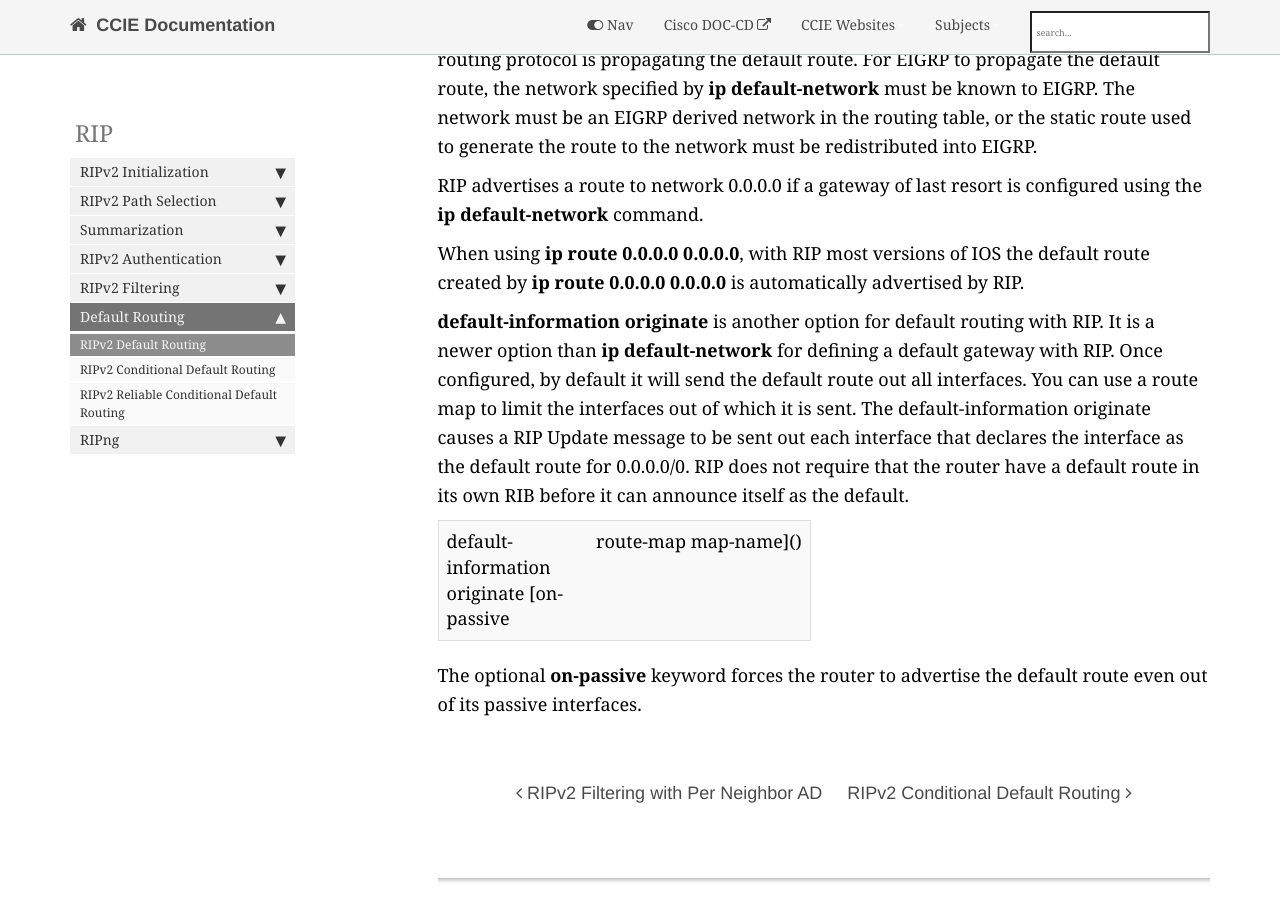
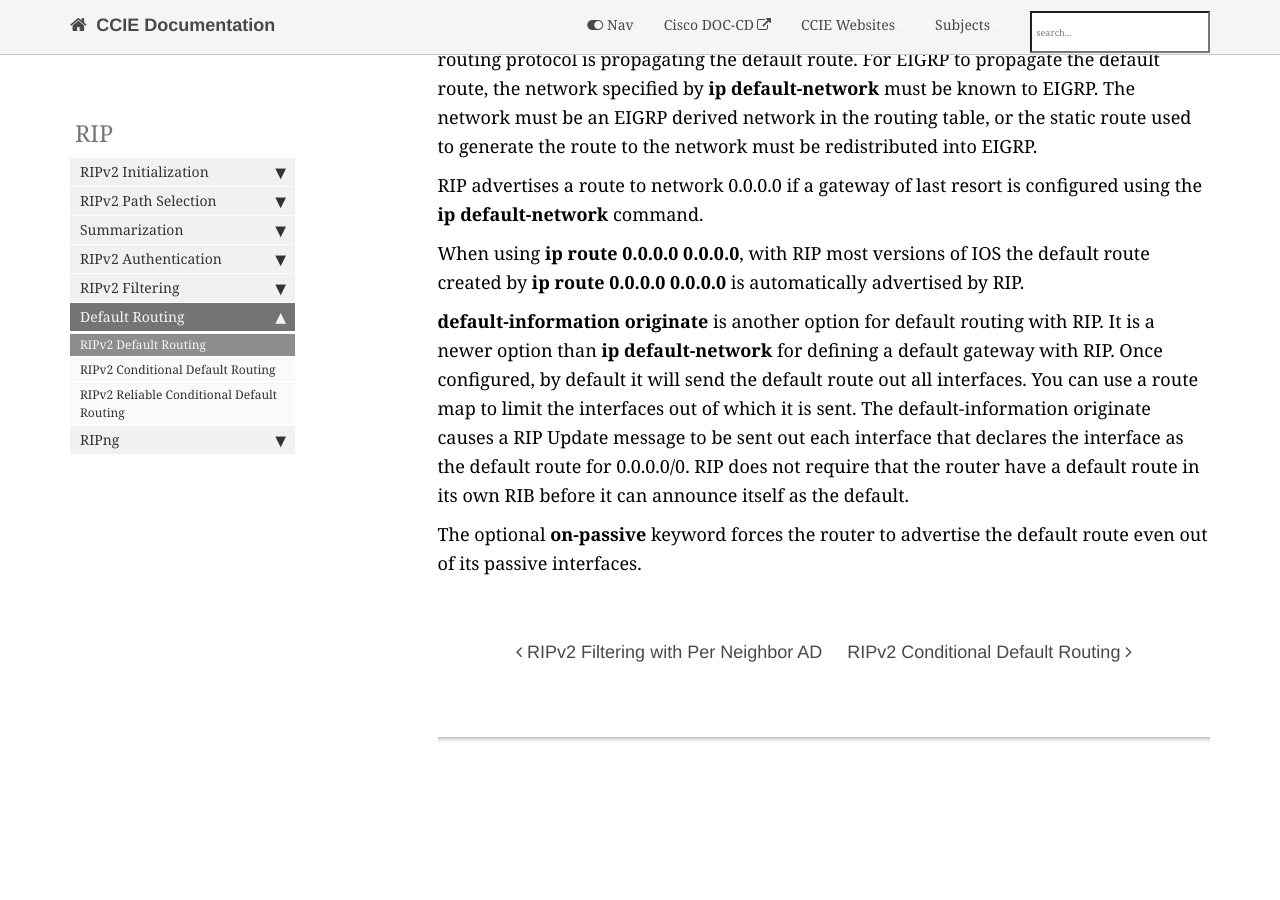
Before and after one commit to bsrandall/CCIE, a Jekyll site: the page built from pages/rip/3.4.1.7.1.md, in a window 1280 px wide and 900 px high, scrolled down 624 px. Built offline with Jekyll 4.4.1, drawn with Linux system fonts in a browser that asks for light colours; nearby versions of some CDN libraries; comment, search, counter and statistics services are not loaded; after the commit the page ends 1383 px from its top, so only the background shows below that.

Commit message:
06-12-2017-3

```diff
--- a/pages/rip/3.4.1.7.1.md
+++ b/pages/rip/3.4.1.7.1.md
@@ -27,7 +27,6 @@ When using **ip route 0.0.0.0 0.0.0.0**, with RIP most versions of IOS the defau
 
 **default-information originate** is another option for default routing with RIP. It is a newer option than **ip default-network** for defining a default gateway with RIP. Once configured, by default it will send the default route out all interfaces. You can use a route map to limit the interfaces out of which it is sent. The default-information originate causes a RIP Update message to be sent out each interface that declares the interface as the default route for 0.0.0.0/0. RIP does not require that the router have a default route in its own RIB before it can announce itself as the default.
 {% raw %}
-default-information originate [on-passive | route-map map-name]()
 {% endraw %}
 
 The optional **on-passive** keyword forces the router to advertise the default route even out of its passive interfaces.
```
